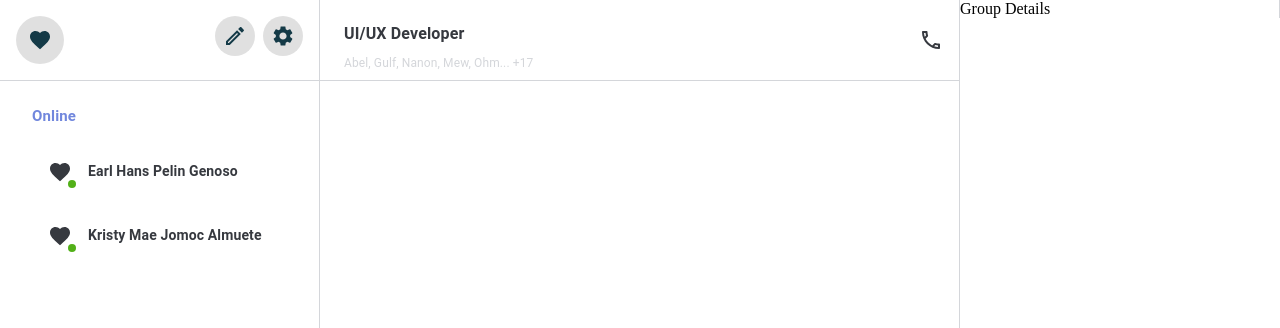
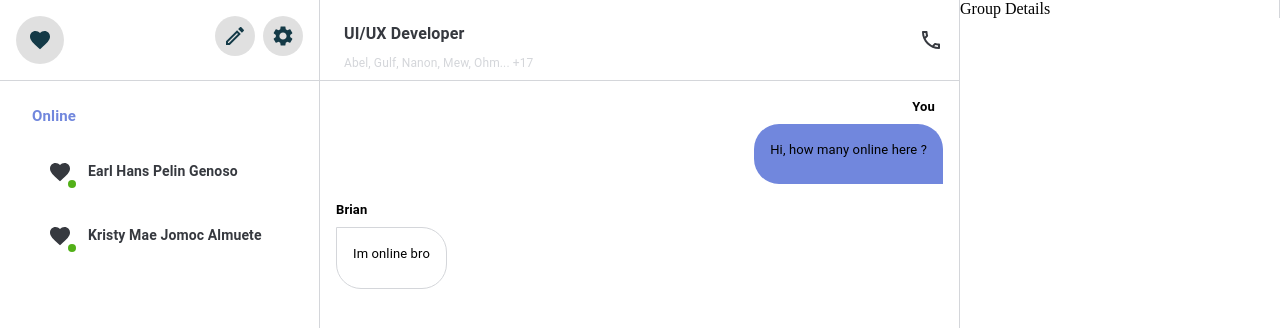
Before and after one commit to earlhansg/group-chat-app, a React (Create React App) app in the folder client/: page /room in a window 1280 px wide. Shown: the top 328 px of the page. Built offline with nearby package versions, Linux system fonts and the light colour scheme.

Commit message:
Client - designed Chat Content Component under chat directory

```diff
--- a/client/src/components/room/chat/Chat.tsx
+++ b/client/src/components/room/chat/Chat.tsx
@@ -1,11 +1,13 @@
 import React from 'react'
 import { Box } from "@mui/material";
 import Header from './Header';
+import Content from './Content';
 
 const Chat = () => {
   return (
     <Box sx={{height:"100vh"}}>
       <Header/>
+      <Content/>
     </Box>
   )
 }
--- /dev/null
+++ b/client/src/components/room/chat/Content.tsx
@@ -0,0 +1,85 @@
+import { Stack, Box, Typography, Badge } from "@mui/material";
+import { ThemeContext } from "../../../utils/theme/ThemeContext";
+import React, { useContext } from "react";
+
+const Content = () => {
+  const theme = useContext(ThemeContext);
+  return (
+    <Box>
+      <Stack m={2}>
+        <Typography mr={1}
+                sx={{
+                    fontSize: "13px",
+                    fontWeight: "700",
+                    marginBottom: 1,
+                    textAlign: "right"
+                }}
+                >
+                You
+        </Typography>
+        <Stack flexDirection={"row"} justifyContent={"end"}>
+          <Stack
+            sx={{
+              backgroundColor: theme.palette.secondary.main,
+              maxWidth: "300px",
+              height: "auto",
+              borderTopLeftRadius: "25px",
+              borderBottomLeftRadius: "25px",
+              borderTopRightRadius: "25px",
+              borderBottomRightRadius: "0",
+            }}
+            p={2}
+          >
+            <Typography
+              sx={{
+                fontSize: "13px",
+                marginBottom: 1,
+              }}
+            >
+              Hi, how many online here ?
+            </Typography>
+          </Stack>
+        </Stack>
+      </Stack>
+
+      <Stack m={2}>
+        <Typography mr={1}
+                sx={{
+                    fontSize: "13px",
+                    fontWeight: "700",
+                    marginBottom: 1,
+                    textAlign: "left"
+                }}
+                >
+                Brian
+        </Typography>
+        <Stack flexDirection={"row"} justifyContent={"start"}>
+          <Stack
+            sx={{
+              border: `1px solid ${theme.palette.primary.light}`,
+              maxWidth: "300px",
+              height: "auto",
+              borderTopLeftRadius: "0",
+              borderBottomLeftRadius: "25px",
+              borderTopRightRadius: "25px",
+              borderBottomRightRadius: "25px",
+            }}
+            p={2}
+          >
+            <Typography
+              sx={{
+                fontSize: "13px",
+                marginBottom: 1,
+              }}
+            >
+              Im online bro
+            </Typography>
+          </Stack>
+        </Stack>
+      </Stack>
+
+    </Box>
+  );
+};
+
+export default Content;
```
